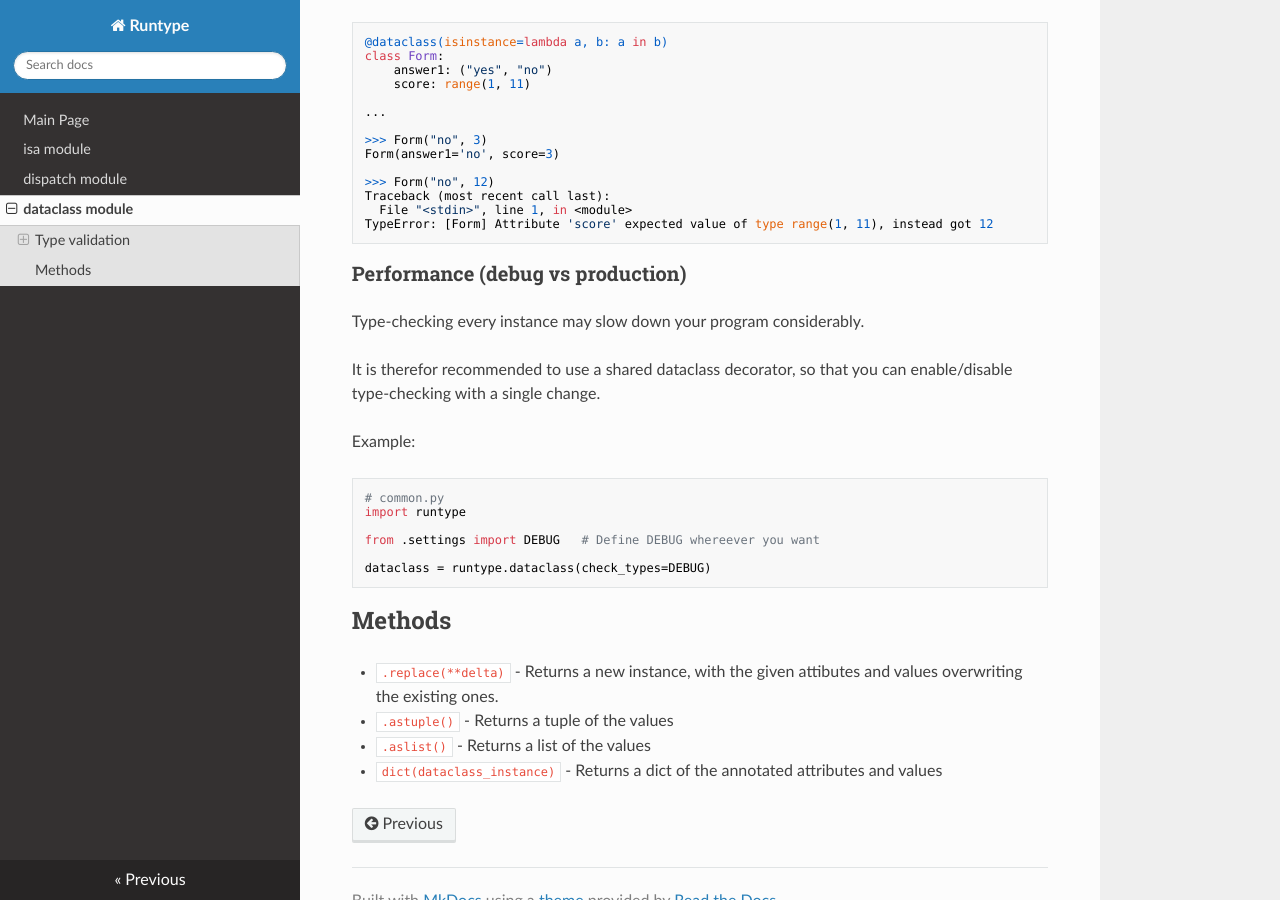
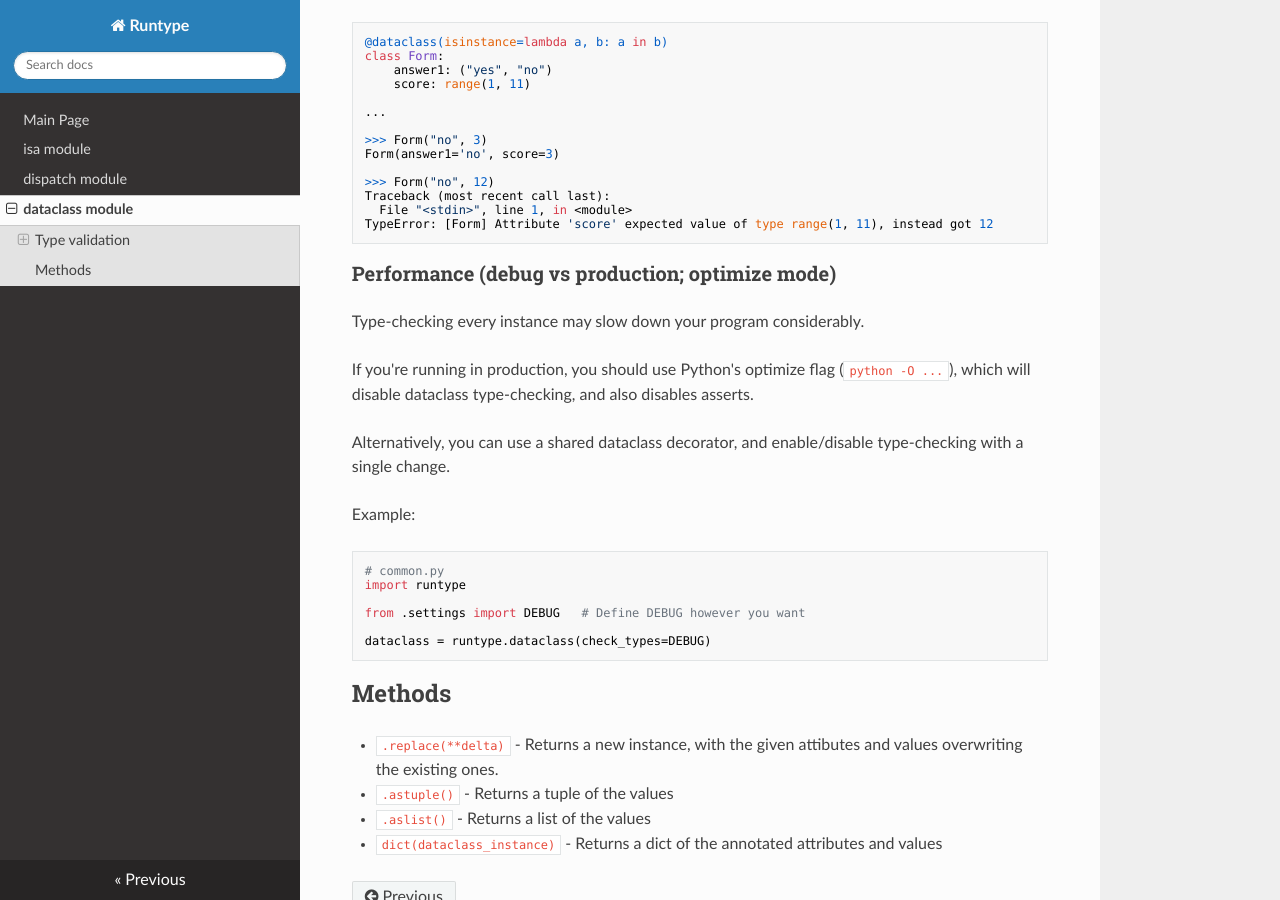
Before and after one commit to erezsh/runtype, an MkDocs documentation site: the page built from docs/dataclass.md, in a window 1280 px wide and 900 px high, scrolled down 1198 px. Built offline with MkDocs 1.6.1, drawn with Linux system fonts in a browser that asks for light colours; nearby versions of some CDN libraries; some of the changed text lies outside the part shown.

Commit message:
Dataclass type-checking automatically disabled with -O

````diff
--- a/docs/dataclass.md
+++ b/docs/dataclass.md
@@ -6,7 +6,7 @@ Dataclasses are especially useful for passing around different components, when
 
 These are the differences:
 
-1. Type validation - all the annotated attributes are validated, with `typing` support (disable with `check_types=False`).
+1. Type validation - all the annotated attributes are validated, with `typing` support (disable with `check_types=False`, or by running `python -O`).
 
 2. Frozen by default - which allows for automatic comparison and hashing based on the annotated attributes.
 
@@ -70,11 +70,13 @@ Traceback (most recent call last):
 TypeError: [Form] Attribute 'score' expected value of type range(1, 11), instead got 12
 ```
 
-### Performance (debug vs production)
+### Performance (debug vs production; optimize mode)
 
 Type-checking every instance may slow down your program considerably.
 
-It is therefor recommended to use a shared dataclass decorator, so that you can enable/disable type-checking with a single change.
+If you're running in production, you should use Python's optimize flag (`python -O ...`), which will disable dataclass type-checking, and also disables asserts.
+
+Alternatively, you can use a shared dataclass decorator, and enable/disable type-checking with a single change.
 
 Example:
 
@@ -82,7 +84,7 @@ Example:
 # common.py
 import runtype
 
-from .settings import DEBUG   # Define DEBUG whereever you want
+from .settings import DEBUG   # Define DEBUG however you want
 
 dataclass = runtype.dataclass(check_types=DEBUG)
 ```
````
Also changed, not shown: 1 other file.
